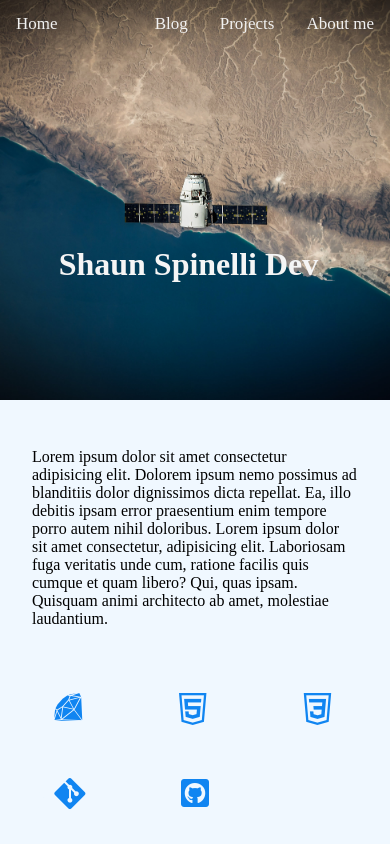
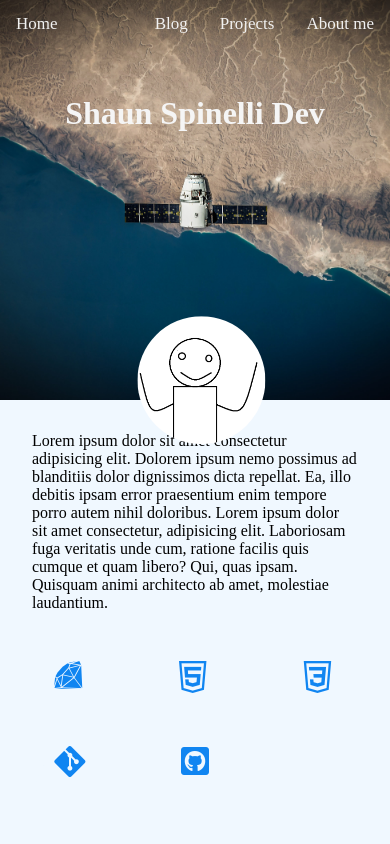
Before and after one commit to ShaunSpinelli/personal-website, a plain HTML site: page index.html in a window 390 px wide. Shown: the top 844 px of the page. Drawn offline with Linux system fonts and the light colour scheme.

Commit message:
added profile picture to cover photo

```diff
--- a/index.html
+++ b/index.html
@@ -11,14 +11,16 @@
 </head>
 <body>
         <nav>
-            <div id="home"><a href="index.html">Home</a></div>
+            <div id="home">
+                <a href="index.html">Home</a>
+            </div>
             <a href="about.html">About me</a>
             <a href="projects.html">Projects</a>
             <a href="blog.html">Blog</a>
         </nav>
     <header id="cover">
-        <!-- <img src="images\cover.jpeg" alt="dragon flying "> -->
-        <h1>Shaun Spinelli Dev</h1>
+            <h1>Shaun Spinelli Dev</h1>
+            <img src="images\profilepic.png" alt="profile picture">
     </header>
     <div id="skills">
         <div id="skills-breif">
@@ -30,7 +32,6 @@
             <i class="icon-css3"></i>
             <i class="icon-git"></i>
             <i class="fab fa-github-square"></i>
-
         </div>
     </div>
     <div id="projects">
--- a/style.css
+++ b/style.css
@@ -14,7 +14,7 @@ nav a{
     text-decoration: none;
     font-size: 17px;
     transition: all 0.4s;
-    border-radius: 0.5em
+    border-radius: 0.5em;
 }
 
 nav a:hover{
@@ -38,23 +38,32 @@ nav a:hover{
     background-attachment: fixed;
     background-position: center;
     background-size: cover;
+}
 
 
+header img{
+    max-width: 14em;
+    height: auto;
+    border-radius: 50%;
+    position: absolute;
+    top: 70%;
+    left: 49%;
+    transform: translate(-45%, -10%);
+
 }
-header img{
-    object-fit: cover;
+header h1{
+    color: whitesmoke;
+    width: 100%;
+    text-align: center;
+    position: absolute;
+    float: left;
+    top: 30%;
+    left: 50%;
+    transform: translate(-50%, -30%);
+    font-size: 3em;
 }
 
-header h1{
-    color: whitesmoke;
-    position: relative;
-    float: left;
-    top: 30%;
-    left: 45%;
-    transform: translate(-45%, -30%);
-    font-size: 3em;
 
- }
 #skills{
 
 }
@@ -122,17 +131,15 @@ header h1{
     padding: 1em;
 }
 
+#skills-breif p{
+    margin:0;
+}
+
 #skills-symbols{
     display: grid;
     grid-template-columns: 1fr 1fr 1fr;
-    /* background-color: blueviolet; */
     padding: 1em;
     grid-gap: 3em;
-    /* width:33%;
-    height:50%;
-    padding-left:33%;
-    padding-top: 20%; */
-
 }
 
 
@@ -176,11 +183,21 @@ footer p{
 
     }
 
+    header img{
+        max-width: 8em;
+        height: auto;
+        border-radius: 50%;
+        left:50%;
+        top: 39%
+
+    }
+
     header h1{
-        position: relative;
+        position: realtive;
+        width: 10em;
         float: left;
-        top: 47%;
-        left: 45%;
+        top: 10%;
+        left: 50%;
         font-size: 2em;
     }
 
```
Also changed, not shown: images/profilepic.png (added).
